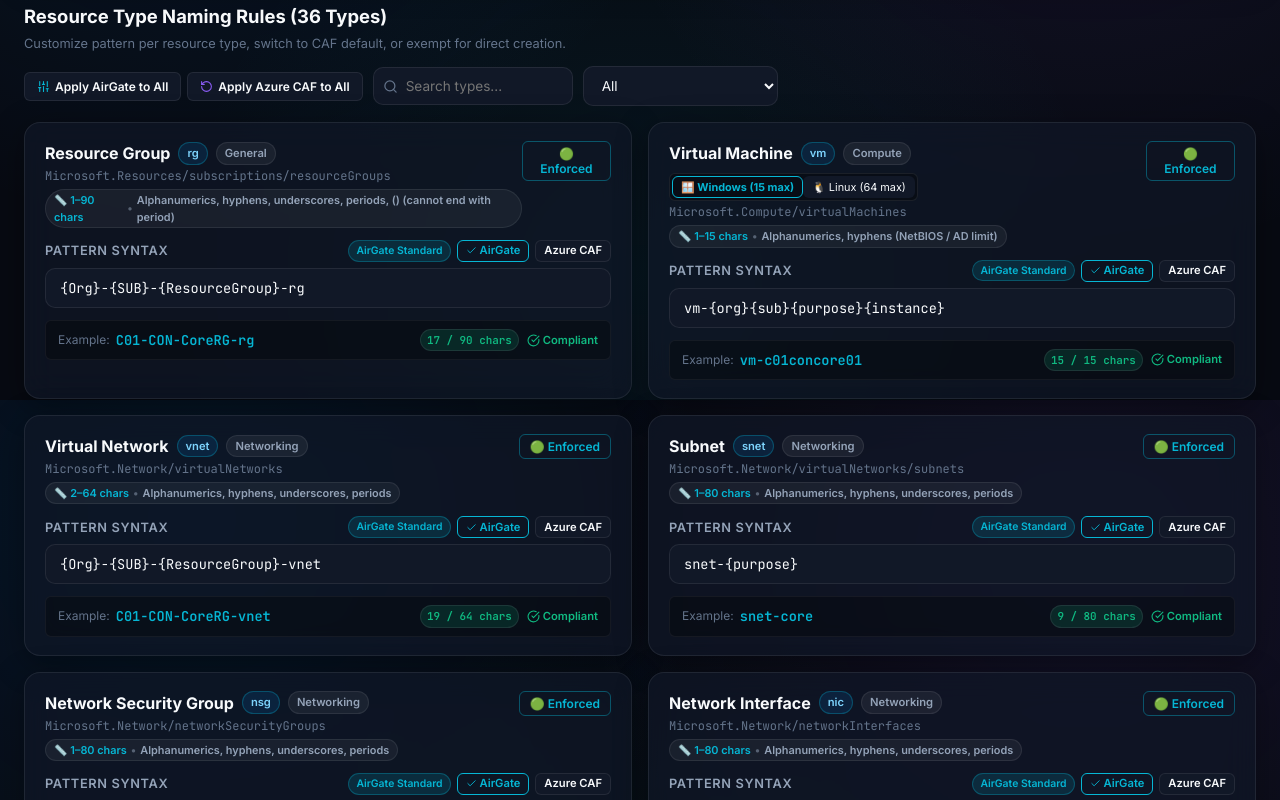
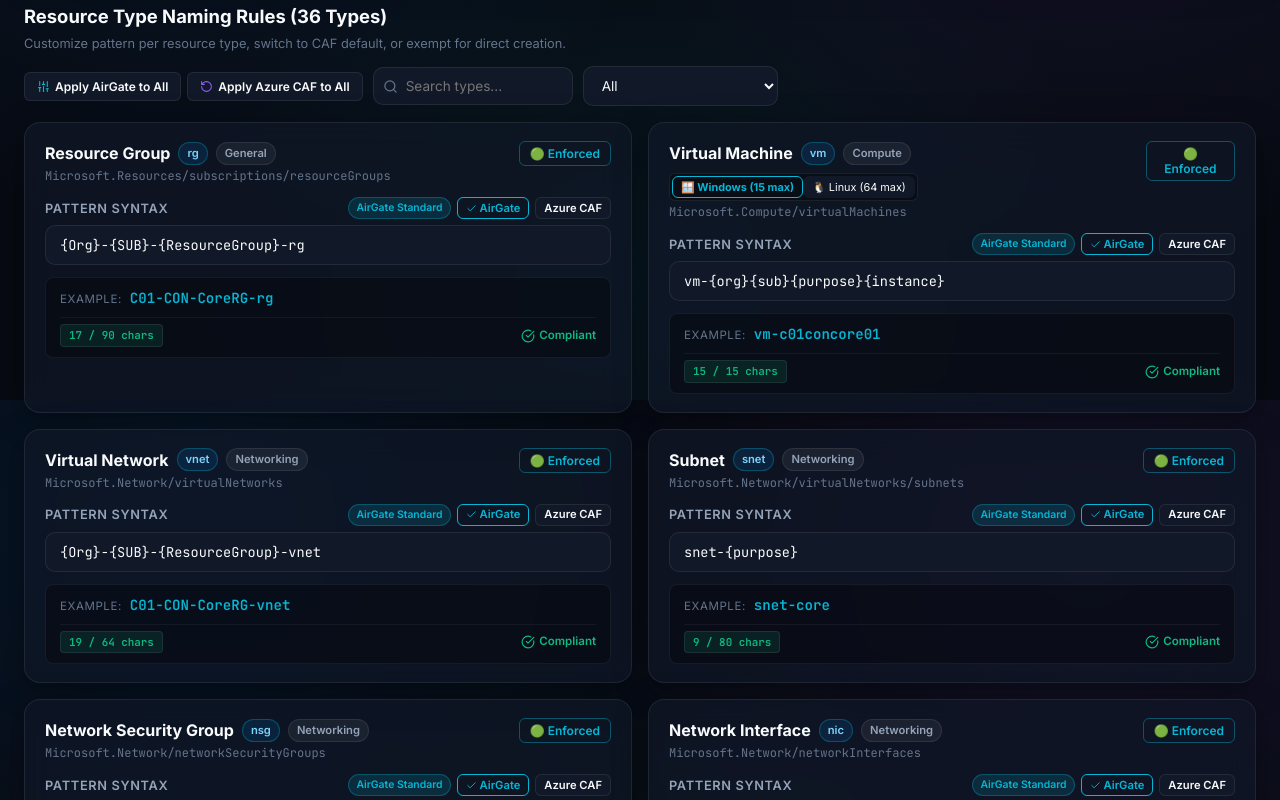
Before and after one commit to 0ccupi3R/int-policy, a React (Vite) app in the folder portal/: page / in a window 1280 px wide. Shown: the part 1200-2000 px from the top of the page. Built offline with nearby package versions, Linux system fonts and the light colour scheme.

Commit message:
refactor(portal): clean dead code and redesign naming studio cards for untruncated display

```diff
--- a/portal/src/components/CatalogManager.jsx
+++ b/portal/src/components/CatalogManager.jsx
@@ -8,17 +8,10 @@
 import {
   Search,
   BookOpen,
-  Filter,
-  CheckCircle2,
-  AlertTriangle,
   RotateCcw,
   Plus,
   ExternalLink,
   Download,
-  Tag,
-  ShieldCheck,
-  Sliders,
-  Layers,
   Edit2
 } from "lucide-react";
 
@@ -129,8 +122,6 @@
       return;
     }
 
-    const orgAbbr = customer.abbreviation || customer.name || "cust01";
-    const subCode = customer.subscriptionCode || "CON";
     const newType = {
       key: item.active_abbreviation,
       name: item.name,
--- a/portal/src/components/NamingStudio.jsx
+++ b/portal/src/components/NamingStudio.jsx
@@ -10,7 +10,7 @@
   DEFAULT_VM_WINDOWS_PATTERN,
   DEFAULT_VM_LINUX_PATTERN
 } from "../engine/tokenParser.js";
-import { AZURE_NAMING_CATALOG, getEffectiveAbbreviation } from "../data/azureNamingCatalog.js";
+import { AZURE_NAMING_CATALOG } from "../data/azureNamingCatalog.js";
 import {
   BUILTIN_NAMING_TEMPLATES,
   getCustomTemplates,
@@ -28,19 +28,18 @@
   Network,
   RotateCcw,
   Check,
-  FileCode,
   BookOpen,
   Sliders,
-  ShieldCheck,
   AlertTriangle,
-  ExternalLink,
   LayoutTemplate,
   Bookmark,
   Save,
   Trash2,
-  Zap,
-  Info
+  Zap
 } from "lucide-react";
+
+const EMPTY_OBJ = {};
+const EMPTY_ARR = [];
 
 export function NamingStudio({
   customer,
@@ -141,9 +140,9 @@
     setCafSearchQuery("");
   };
 
-  const namingRules = customer.namingRules || {};
-  const customPatterns = namingRules.customPatterns || {};
-  const unrestrictedTypes = namingRules.unrestrictedTypes || [];
+  const namingRules = customer.namingRules || EMPTY_OBJ;
+  const customPatterns = namingRules.customPatterns || EMPTY_OBJ;
+  const unrestrictedTypes = namingRules.unrestrictedTypes || EMPTY_ARR;
   const subnetAllowed = namingRules.subnetNaming?.allowedNames || [];
   const [newSubnetName, setNewSubnetName] = useState("");
 
@@ -1010,18 +1009,24 @@
                         </div>
                       )}
                     </div>
-                    <div style={{ fontSize: "0.75rem", color: "var(--text-dim)", fontFamily: "var(--font-mono)", marginTop: "2px" }}>
+                    <div
+                      style={{ fontSize: "0.75rem", color: "var(--text-dim)", fontFamily: "var(--font-mono)", marginTop: "2px" }}
+                      title={`Scope: ${meta.scope} | Allowed: ${meta.allowedCharacters} | Length: ${meta.minLength}–${effectiveMax} chars`}
+                    >
                       {item.resourceType}
                     </div>
-                    {/* Constraints Pill */}
+
+                    {/* Constraints Pill (Only shown when error / violation occurs to keep compliant cards clean) */}
+                    {hasError && (
                       <div style={{ display: "flex", alignItems: "center", gap: "6px", marginTop: "4px" }}>
                         <span
                           className="chip"
                           style={{
                             fontSize: "0.68rem",
                             padding: "2px 8px",
-                          background: "rgba(255, 255, 255, 0.05)",
-                          color: "var(--text-muted)",
+                            background: "rgba(244, 63, 94, 0.15)",
+                            color: "var(--accent-rose)",
+                            border: "1px solid rgba(244, 63, 94, 0.3)",
                             display: "inline-flex",
                             alignItems: "center",
                             gap: "4px"
@@ -1032,8 +1037,8 @@
                               : `Scope: ${meta.scope} | Allowed: ${meta.allowedCharacters}`
                           }
                         >
-                        <span style={{ color: "var(--azure-cyan)", fontWeight: "600" }}>
-                          📏 {meta.minLength}–{effectiveMax} chars
+                          <span style={{ fontWeight: "700" }}>
+                            📏 Allowed: {meta.minLength}–{effectiveMax} chars
                           </span>
                           <span style={{ opacity: 0.5 }}>•</span>
                           <span>
@@ -1043,6 +1048,7 @@
                           </span>
                         </span>
                       </div>
+                    )}
                   </div>
 
                   {/* Mode Selector */}
@@ -1199,21 +1205,24 @@
                 {/* Sample Preview */}
                 <div
                   style={{
-                    padding: "8px 12px",
-                    borderRadius: "6px",
-                    background: hasError ? "rgba(244, 63, 94, 0.08)" : "rgba(0,0,0,0.3)",
-                    border: hasError ? "1px solid rgba(244, 63, 94, 0.25)" : "1px solid rgba(255,255,255,0.05)",
+                    padding: "10px 14px",
+                    borderRadius: "8px",
+                    background: hasError ? "rgba(244, 63, 94, 0.08)" : "rgba(0,0,0,0.32)",
+                    border: hasError ? "1px solid rgba(244, 63, 94, 0.3)" : "1px solid rgba(255,255,255,0.06)",
                     display: "flex",
-                    justifyContent: "space-between",
-                    alignItems: "center"
-                  }}
-                >
-                  <div style={{ display: "flex", alignItems: "center", gap: "6px", minWidth: 0, overflow: "hidden" }}>
-                    <span style={{ fontSize: "0.75rem", color: "var(--text-dim)", flexShrink: 0 }}>Example:</span>
+                    flexDirection: "column",
+                    gap: "8px"
+                  }}
+                >
+                  {/* Top Row: Full-width Sample Candidate Name */}
+                  <div style={{ display: "flex", alignItems: "baseline", gap: "8px", minWidth: 0 }}>
+                    <span style={{ fontSize: "0.72rem", color: "var(--text-dim)", textTransform: "uppercase", letterSpacing: "0.05em", flexShrink: 0 }}>
+                      Example:
+                    </span>
                     <span
                       style={{
                         fontFamily: "var(--font-mono)",
-                        fontSize: "0.85rem",
+                        fontSize: "0.88rem",
                         color: isUnrestricted
                           ? "var(--text-dim)"
                           : hasError
@@ -1221,9 +1230,7 @@
                           : "var(--azure-cyan)",
                         fontWeight: "600",
                         textDecoration: hasError ? "line-through" : "none",
-                        overflow: "hidden",
-                        textOverflow: "ellipsis",
-                        whiteSpace: "nowrap"
+                        wordBreak: "break-all"
                       }}
                       title={sampleName}
                     >
@@ -1231,44 +1238,54 @@
                     </span>
                   </div>
 
-                  <div style={{ display: "flex", alignItems: "center", gap: "8px", flexShrink: 0 }}>
+                  {/* Bottom Row: Metrics & Minimalist Status Icon */}
                   {!isUnrestricted && (
+                    <div
+                      style={{
+                        display: "flex",
+                        justifyContent: "space-between",
+                        alignItems: "center",
+                        paddingTop: "6px",
+                        borderTop: "1px solid rgba(255, 255, 255, 0.05)"
+                      }}
+                    >
                       <span
                         className="chip"
                         style={{
                           fontSize: "0.68rem",
-                          padding: "2px 6px",
+                          padding: "2px 8px",
                           fontFamily: "var(--font-mono)",
                           background:
                             isLengthExceeded || isLengthTooShort
                               ? "rgba(244, 63, 94, 0.2)"
-                              : "rgba(16, 185, 129, 0.15)",
+                              : "rgba(16, 185, 129, 0.12)",
                           color:
                             isLengthExceeded || isLengthTooShort
                               ? "var(--accent-rose)"
-                              : "var(--accent-emerald)"
+                              : "var(--accent-emerald)",
+                          borderRadius: "4px"
                         }}
                         title={`Current length: ${charCount} chars (Min: ${meta.minLength}, Max: ${effectiveMax})`}
                       >
                         {charCount} / {effectiveMax} chars
                       </span>
-                    )}
-                    {!isUnrestricted && (
+
                       <span
                         style={{
-                          fontSize: "0.7rem",
+                          fontSize: "0.72rem",
                           fontWeight: "600",
                           color: hasError ? "var(--accent-rose)" : "var(--accent-emerald)",
-                          display: "flex",
+                          display: "inline-flex",
                           alignItems: "center",
-                          gap: "3px"
-                        }}
-                      >
-                        {hasError ? <XCircle size={13} /> : <CheckCircle size={13} />}
-                        {hasError ? "Non-Compliant" : "Compliant"}
-                      </span>
-                    )}
-                  </div>
+                          gap: "4px"
+                        }}
+                        title={hasError ? "Non-Compliant with Azure constraints" : "Compliant with Azure constraints"}
+                      >
+                        {hasError ? <XCircle size={14} /> : <CheckCircle size={14} />}
+                        <span>{hasError ? "Non-Compliant" : "Compliant"}</span>
+                      </span>
+                    </div>
+                  )}
                 </div>
               </div>
             );
--- a/portal/src/engine/bundleExporter.js
+++ b/portal/src/engine/bundleExporter.js
@@ -144,7 +144,6 @@
 
 export function generateReadme(customer) {
   const version = customer.version || "1.0.0";
-  const subCode = customer.subscriptionCode || "CON";
 
   return `# ${customer.name} Azure Landing Zone Policies (v${version})
 
--- a/portal/src/engine/topologyGenerator.js
+++ b/portal/src/engine/topologyGenerator.js
@@ -233,7 +233,7 @@
  * Tier 2: Resource Group tags (Subscription inherited or rg.tags override)
  * Tier 3: Resource tags (RG inherited or resource.tags override + NA defaulted)
  */
-export function computeEffectiveResourceTags(customer, subscription, rg, resource, resourceMeta) {
+export function computeEffectiveResourceTags(customer, subscription, rg, resource, _resourceMeta) {
   const resultTags = {};
   const tagOrigins = {}; // key -> { value, source, description }
 
@@ -380,7 +380,7 @@
   let evaluatedName = "";
   try {
     evaluatedName = toSampleName(pattern, customer, enrichedMeta, sampleContext);
-  } catch (e) {
+  } catch {
     evaluatedName = `${customer.abbreviation || "cust"}-${subscription.code}-${rg.purpose}-${resourceMeta.abbreviation || "res"}`;
   }
 
@@ -430,7 +430,7 @@
   let evaluatedName = "";
   try {
     evaluatedName = toSampleName(pattern, customer, rgMeta, sampleContext);
-  } catch (e) {
+  } catch {
     evaluatedName = `${customer.abbreviation || "cust"}-${subscription.code}-${rg.purpose || "core"}-rg`;
   }
 
```
Also changed, not shown: portal/src/components/TopologyGenerator.jsx (+14 -9 lines), portal/src/engine/tokenParser.js (+1 -16 lines). Lines whose indentation alone changed are shown as unchanged.
